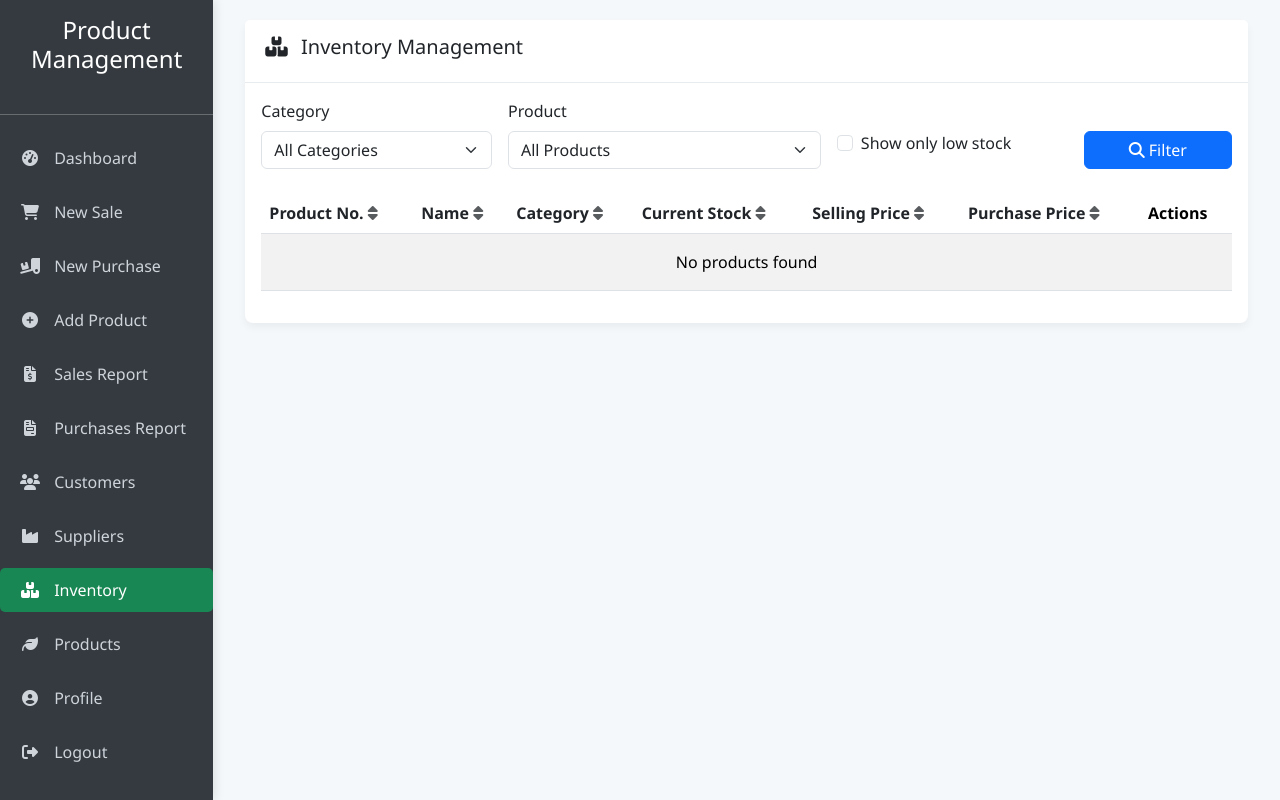
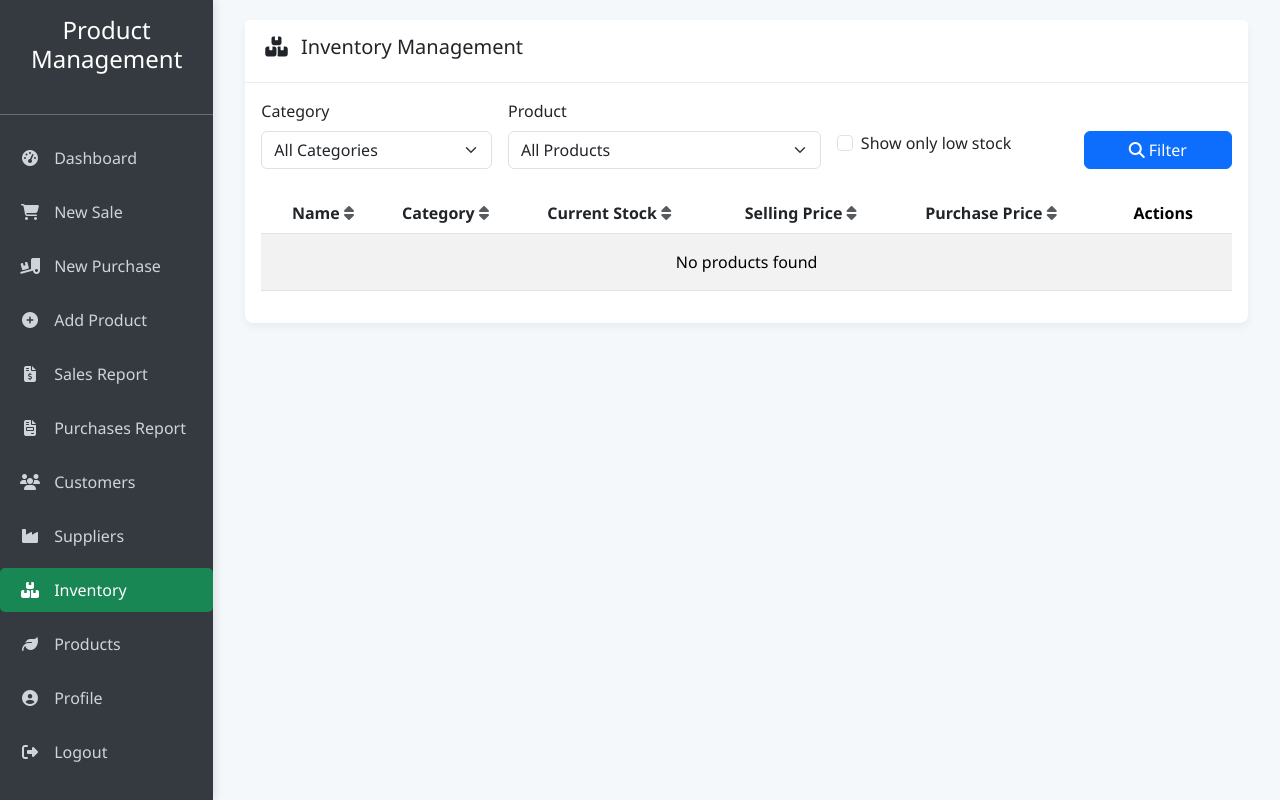
Before and after one commit to akhilbavisetti/InventoryManagement, a Flask app: page /inventory/ in a window 1280 px wide. Run offline with Flask 3, Linux system fonts and the light colour scheme; the visitor is signed in with stand-in values (Sample User, id 1); data that the repository does not hold is empty.

Commit message:
Remove product id column from products and inventory pages; fix category display

```diff
--- a/app/templates/inventory/index.html
+++ b/app/templates/inventory/index.html
@@ -54,14 +54,7 @@
                     <thead>
                         <tr>
                             <th>
-                                <a href="{{ url_for('inventory.index', category_id=filters.category_id, search=filters.search, low_stock=filters.low_stock, sort_by='business_product_number', sort_order='asc' if sort_by != 'business_product_number' or sort_order == 'desc' else 'desc') }}" class="text-dark text-decoration-none">
-                                    Product No.
-                                    {% if sort_by == 'business_product_number' %}
-                                        <i class="fas fa-sort-{{ 'up' if sort_order == 'asc' else 'down' }}"></i>
-                                    {% else %}
-                                        <i class="fas fa-sort text-muted"></i>
-                                    {% endif %}
-                                </a>
+                                <!-- Product No. column removed -->
                             </th>
                             <th>
                                 <a href="{{ url_for('inventory.index', category_id=filters.category_id, search=filters.search, low_stock=filters.low_stock, sort_by='name', sort_order='asc' if sort_by != 'name' or sort_order == 'desc' else 'desc') }}" class="text-dark text-decoration-none">
@@ -120,9 +113,8 @@
                         {% if products %}
                             {% for product in products %}
                             <tr class="{% if product.is_low_stock %}low-stock{% endif %}">
-                                <td>{{ product.business_product_number }}</td>
                                 <td>{{ product.name }}</td>
-                                <td>{{ product.category_name }}</td>
+                                <td>{{ product.category.name }}</td>
                                 <td>
                                     {{ product.current_stock }} {{ product.unit }}
                                     {% if product.is_low_stock %}
--- a/app/templates/products/index.html
+++ b/app/templates/products/index.html
@@ -17,7 +17,6 @@
                     <thead>
                         <tr>
                             <th>#</th>
-                            <th>Product No.</th>
                             <th>
                                 <a href="{{ url_for('products.index', sort_by='name', sort_order='asc' if sort_by != 'name' or sort_order == 'desc' else 'desc') }}" class="text-dark text-decoration-none">
                                     Name
@@ -77,9 +76,8 @@
                             {% for product in products %}
                             <tr class="{% if product.current_stock <= product.min_stock_level %}low-stock{% endif %}">
                                 <td>{{ loop.index }}</td>
-                                <td>{{ product.business_product_number }}</td>
                                 <td>{{ product.name }}</td>
-                                <td>{{ product.category_name }}</td>
+                                <td>{{ product.category.name }}</td>
                                 <td>₹{{ "%.2f"|format(product.purchase_price) }}</td>
                                 <td>₹{{ "%.2f"|format(product.selling_price) }}</td>
                                 <td>{{ product.unit }}</td>
```
